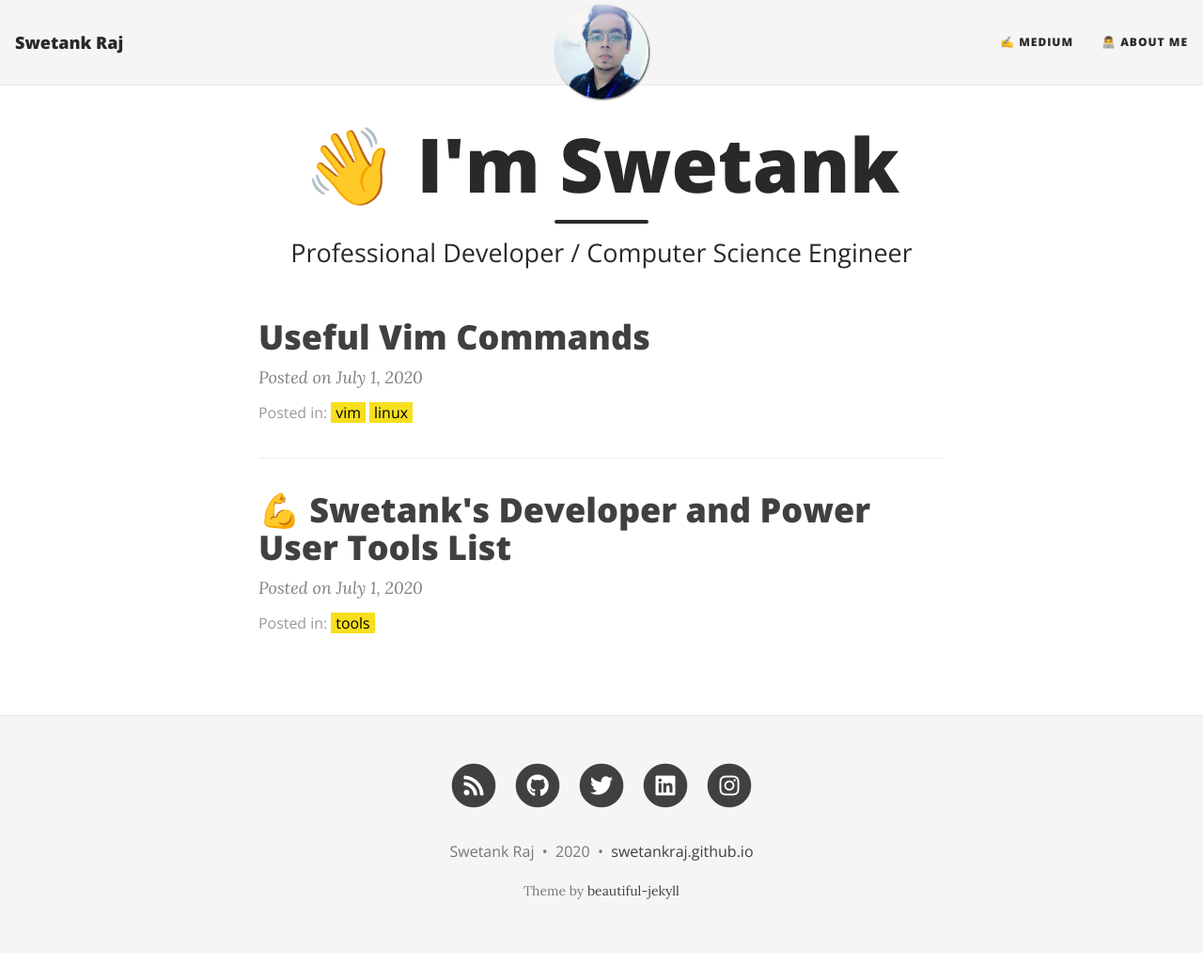
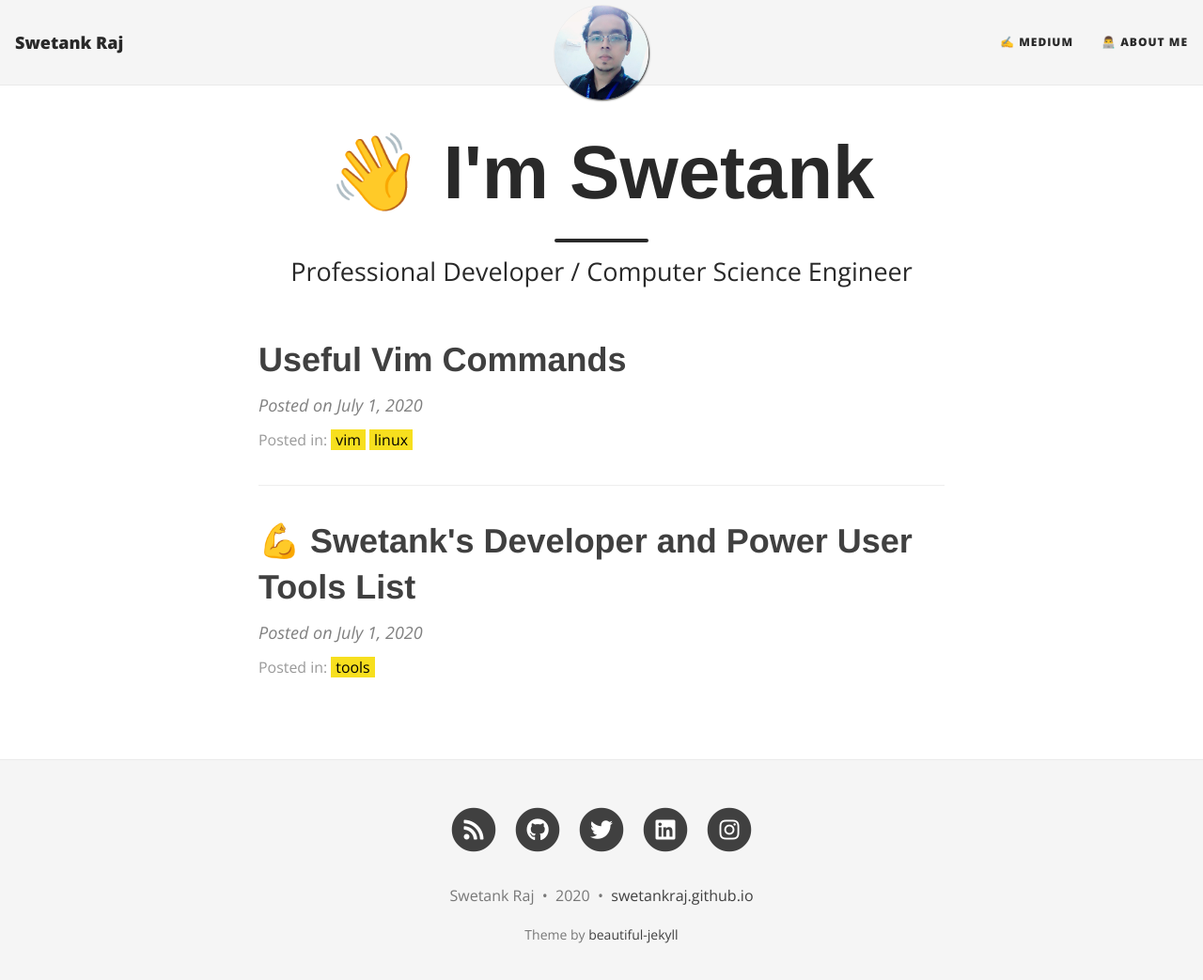
Before and after one commit to swetankraj/swetankraj.github.io, a Jekyll site: the page built from index.html, in a window 1280 px wide and 1061 px high. Shown: the top 1043 px of the window at 94% size. Built offline with Jekyll 4.4.1, drawn with Linux system fonts in a browser that asks for light colours; nearby versions of some CDN libraries; the list of posts is cut into pages by our own code.

Commit message:
changed body font and size

```diff
--- a/assets/css/main.css
+++ b/assets/css/main.css
@@ -11,8 +11,8 @@ html {
 }
 
 body {
-  font-family: 'Lora', 'Times New Roman', serif;
-  font-size: 19px;
+  font-family: "Open Sans", Ubuntu, "Helvetica Neue", Helvetica, Arial, sans-serif;
+  font-size: 18px;
   color: #292929;
   position: relative;
   background-color: {{ site.page-col | default: "#FFFFFF" }};
@@ -23,12 +23,12 @@ body {
 }
 p {
   line-height: 32px;
-  margin: 1.875rem 0;
+  margin: 1.575rem 0;
 }
 h1,h2,h3,h4,h5,h6 {
-  font-family: 'Open Sans', 'Helvetica Neue', Helvetica, Arial, sans-serif;
+  font-family: "Montserrat", "Ubuntu", "Helvetica Neue", "Helvetica", "Arial", sans-serif;
   font-weight: 800;
-  line-height: 1.1;
+  line-height: 1.35;
 }
 h1 {
   font-size: 2.25rem;
@@ -53,6 +53,7 @@ ul {
 a:hover,
 a:focus {
   color: {{ site.hover-col | default: "#0085A1" }};
+
 }
 blockquote {
   color: #808080;
```
